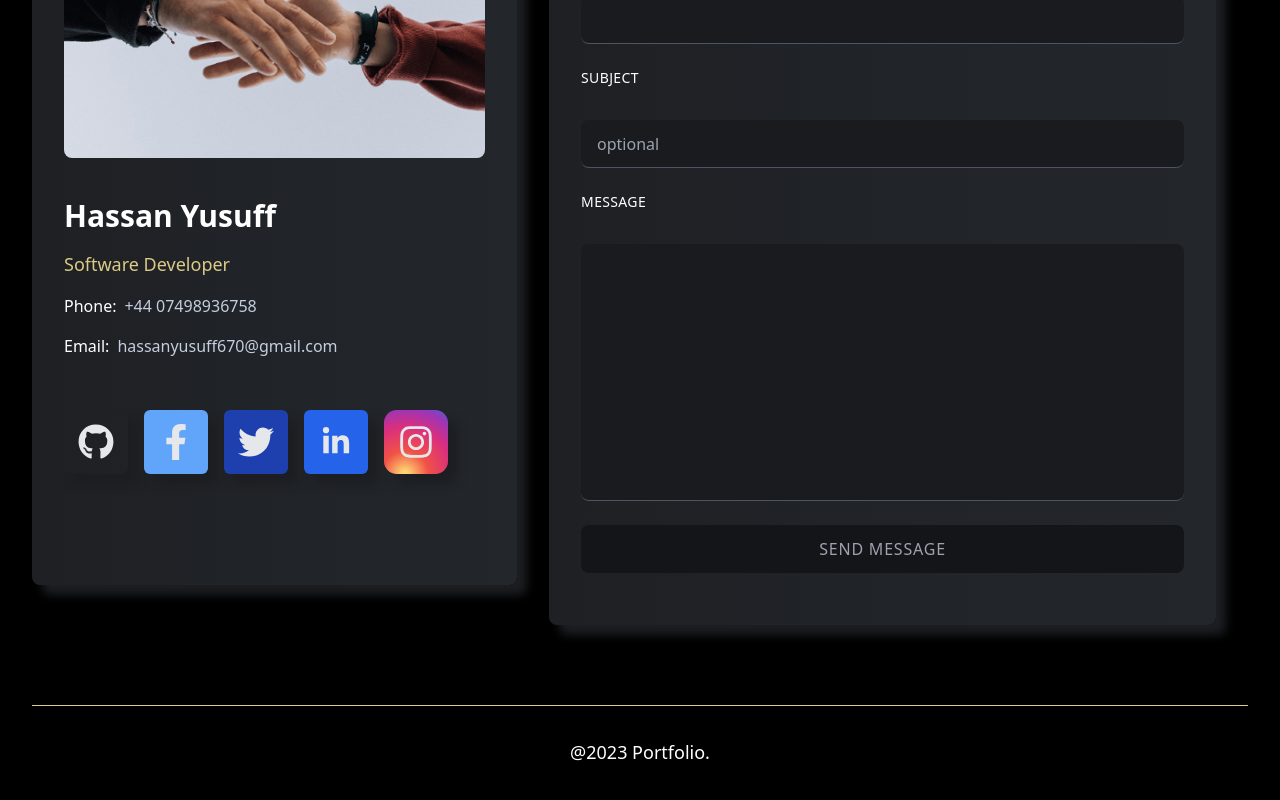
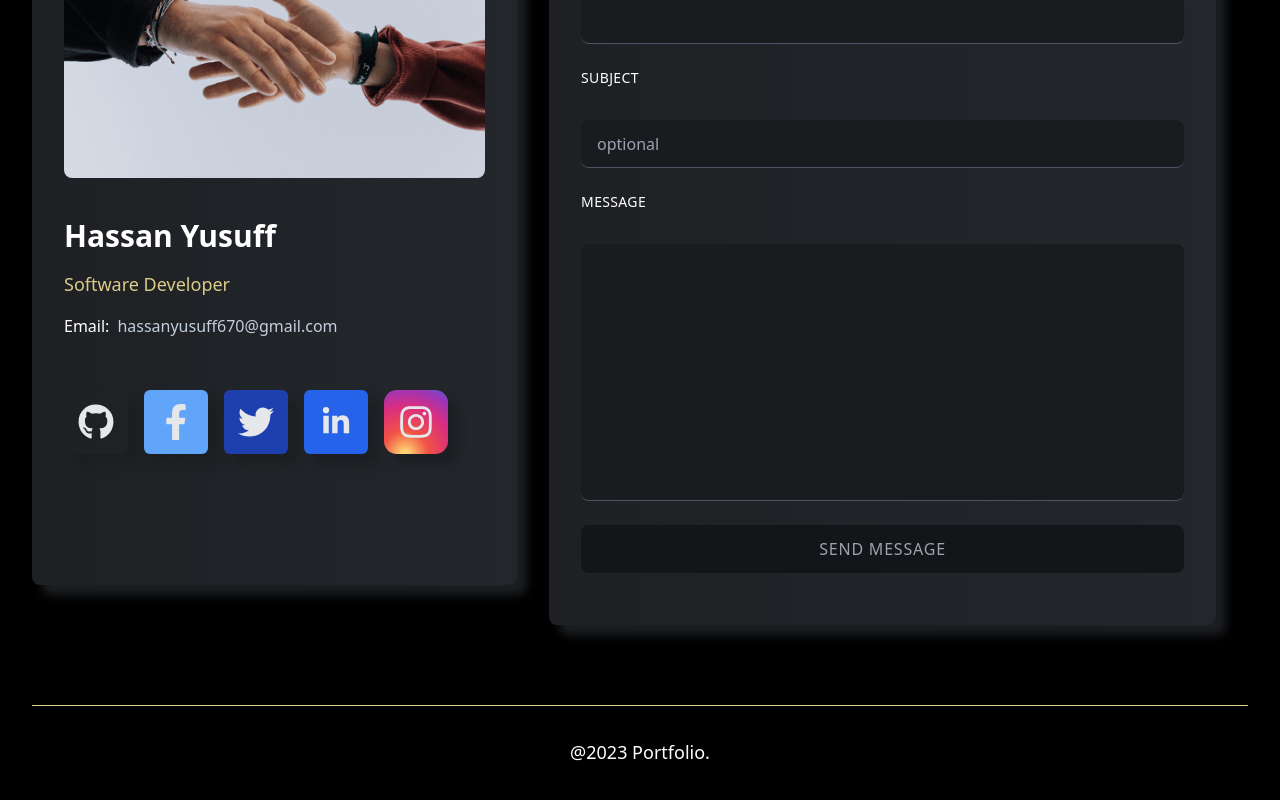
Before and after one commit to kulklex/kulklex2.0, a Next.js app: page / in a window 1280 px wide. Shown: the part 4824-5624 px from the top of the page. Built offline with nearby package versions, Linux system fonts and the light colour scheme.

Commit message:
Update ContactCard.tsx

```diff
--- a/components/Contact/ContactCard.tsx
+++ b/components/Contact/ContactCard.tsx
@@ -17,7 +17,7 @@
           Hassan Yusuff
         </h3>
         <p className="text-lg font-normal text-designColor">Software Developer</p>
-        <p className="text-base text-white flex items-center gap-2">Phone: <span className="text-lightText">+44 07498936758</span></p>
+{/*         <p className="text-base text-white flex items-center gap-2">Phone: <span className="text-lightText">+44 07498936758</span></p> */}
         <p className="text-base text-white flex items-center gap-2">Email: <span className="text-lightText">hassanyusuff670@gmail.com</span></p>
       </div>
 
```
